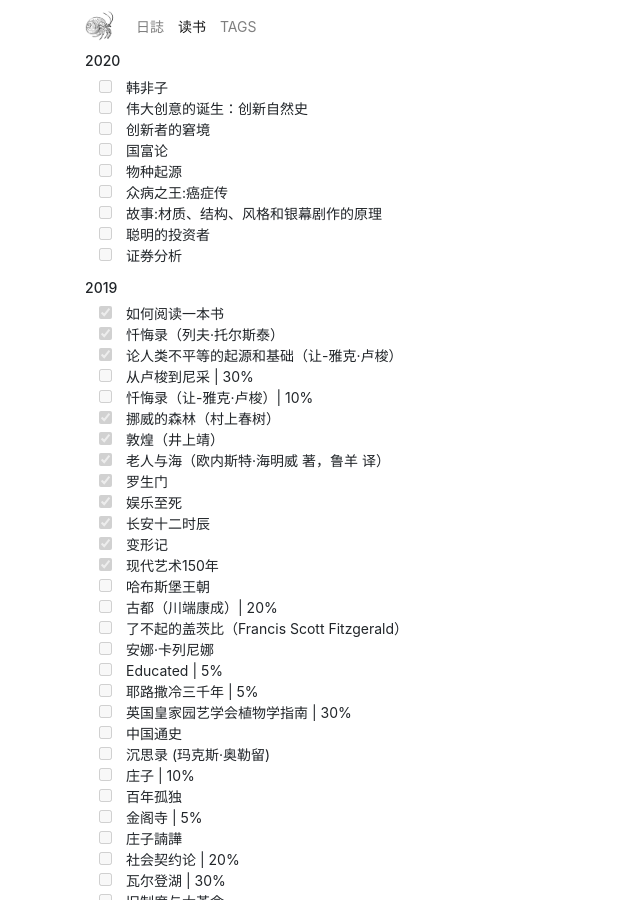
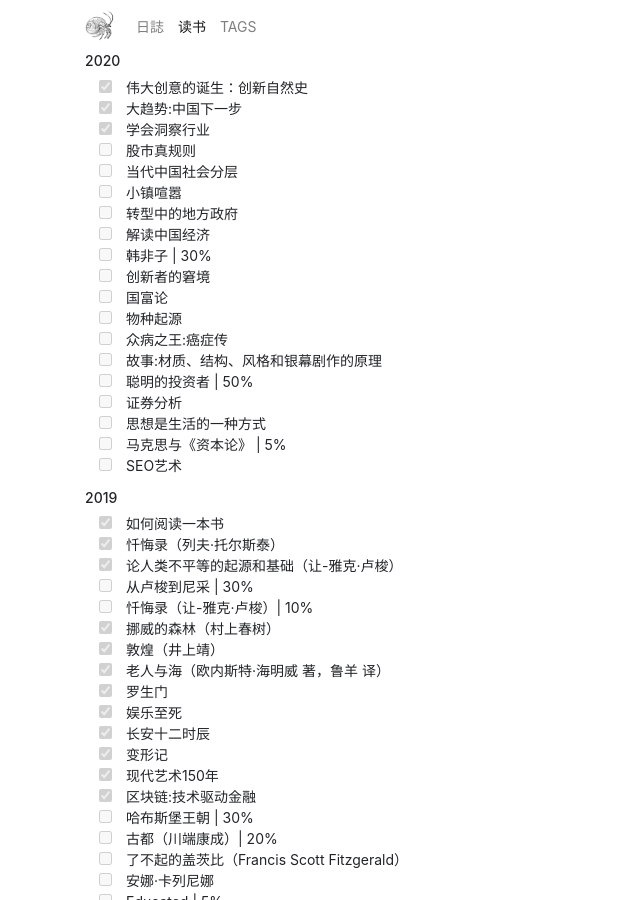
Before and after one commit to shellc/shellc.github.io, a Jekyll site: the page built from books.md, in a window 1280 px wide and 900 px high. Shown: the whole window, without its empty margins (0-640 px from the left). Built offline with Jekyll 4.4.1, drawn with Linux system fonts in a browser that asks for light colours; some of the changed text lies outside the part shown.

Commit message:
update books

```diff
--- a/books.md
+++ b/books.md
@@ -5,15 +5,25 @@ title: 读书
 
 #### 2020
 
-- [ ] 韩非子
-- [ ] 伟大创意的诞生：创新自然史
+- [x] 伟大创意的诞生：创新自然史
+- [x] 大趋势:中国下一步
+- [x] 学会洞察行业
+- [ ] 股市真规则
+- [ ] 当代中国社会分层
+- [ ] 小镇喧嚣
+- [ ] 转型中的地方政府
+- [ ] 解读中国经济
+- [ ] 韩非子 \| 30%
 - [ ] 创新者的窘境
 - [ ] 国富论
 - [ ] 物种起源
 - [ ] 众病之王:癌症传
 - [ ] 故事:材质、结构、风格和银幕剧作的原理
-- [ ] 聪明的投资者
+- [ ] 聪明的投资者 \| 50%
 - [ ] 证券分析
+- [ ] 思想是生活的一种方式
+- [ ] 马克思与《资本论》 \| 5%
+- [ ] SEO艺术
 
 #### 2019
 
@@ -30,7 +40,8 @@ title: 读书
 - [x] 长安十二时辰
 - [x] 变形记
 - [x] 现代艺术150年
-- [ ] 哈布斯堡王朝
+- [x] 区块链:技术驱动金融
+- [ ] 哈布斯堡王朝 \| 30%
 - [ ] 古都（川端康成）\| 20%
 - [ ] 了不起的盖茨比（Francis Scott Fitzgerald）
 - [ ] 安娜·卡列尼娜
```
Also changed, not shown: other parts of books.md (+0 -2 lines).
